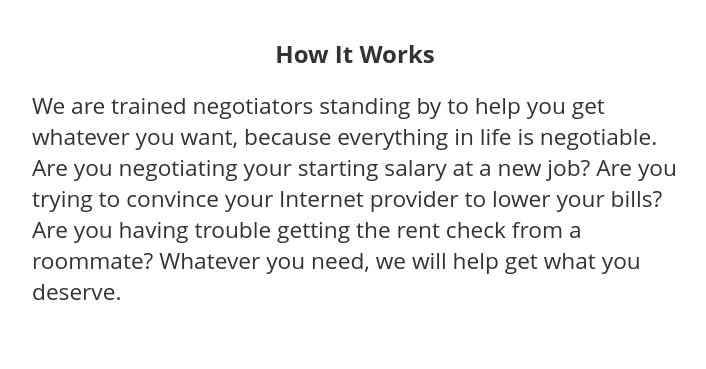
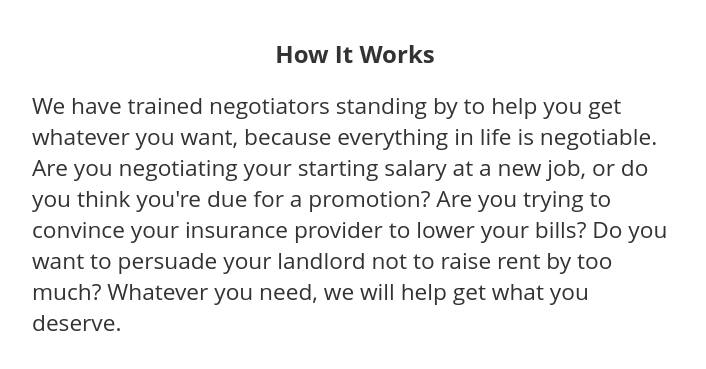
Before and after one commit to haggleboys/haggleboys.github.io, a plain HTML site: page index.html in a window 1280 px wide. Shown: the part 405-774 px from the top of the page, without its empty margins (285-991 px from the left). Drawn offline with Linux system fonts and the light colour scheme.

Commit message:
Update index.html

```diff
--- a/index.html
+++ b/index.html
@@ -50,10 +50,10 @@
              <center><h2 style="margin-top:40px;">How It Works</h2></center>
 
             <div class="paragraph">
-            We are trained negotiators standing by to help you get whatever you want, because everything in life is negotiable.
-            Are you negotiating your starting salary at a new job?
-            Are you trying to convince your Internet provider to lower your bills?
-            Are you having trouble getting the rent check from a roommate?
+            We have trained negotiators standing by to help you get whatever you want, because everything in life is negotiable.
+            Are you negotiating your starting salary at a new job, or do you think you're due for a promotion?
+            Are you trying to convince your insurance provider to lower your bills?
+            Do you want to persuade your landlord not to raise rent by too much?
             Whatever you need, we will help get what you deserve.
             </div>
     </body>
```
